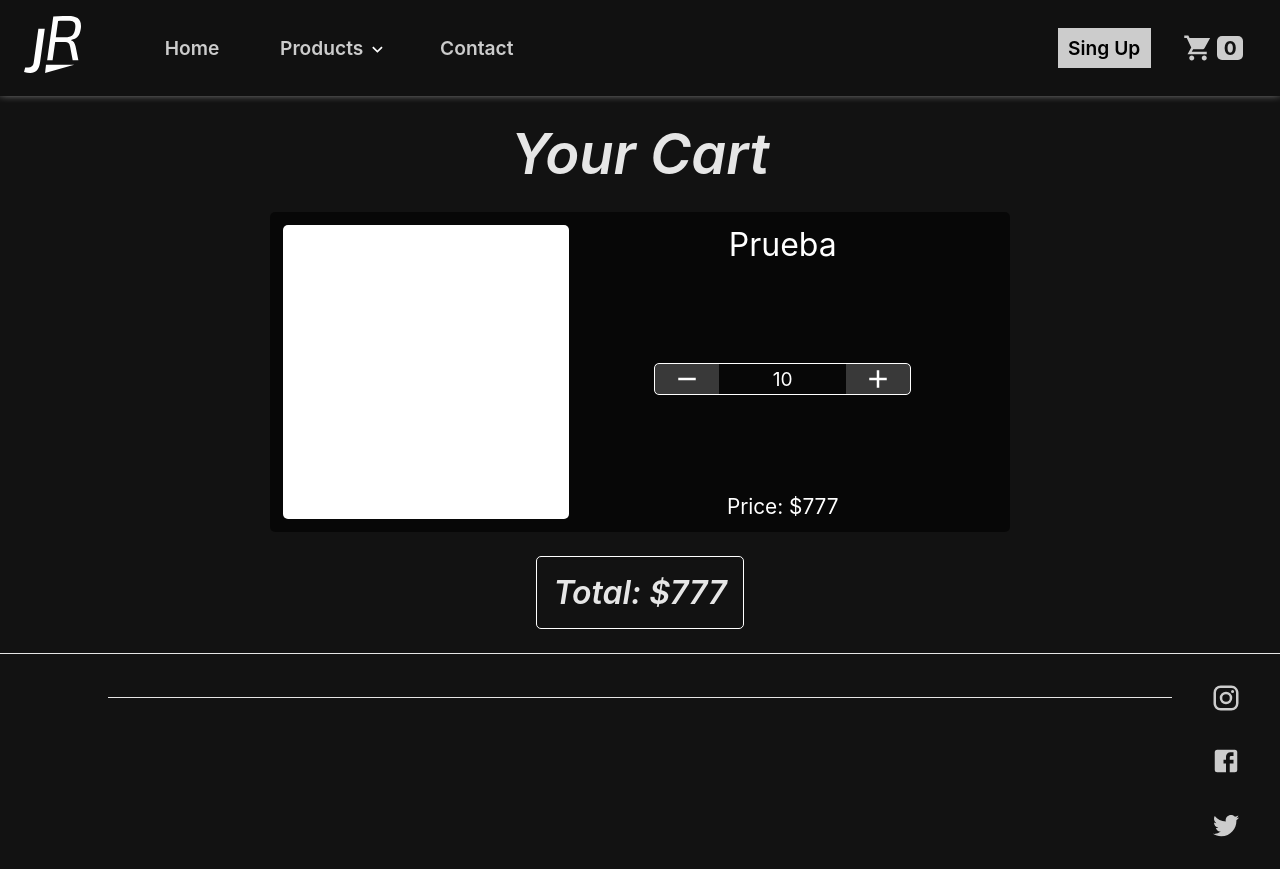
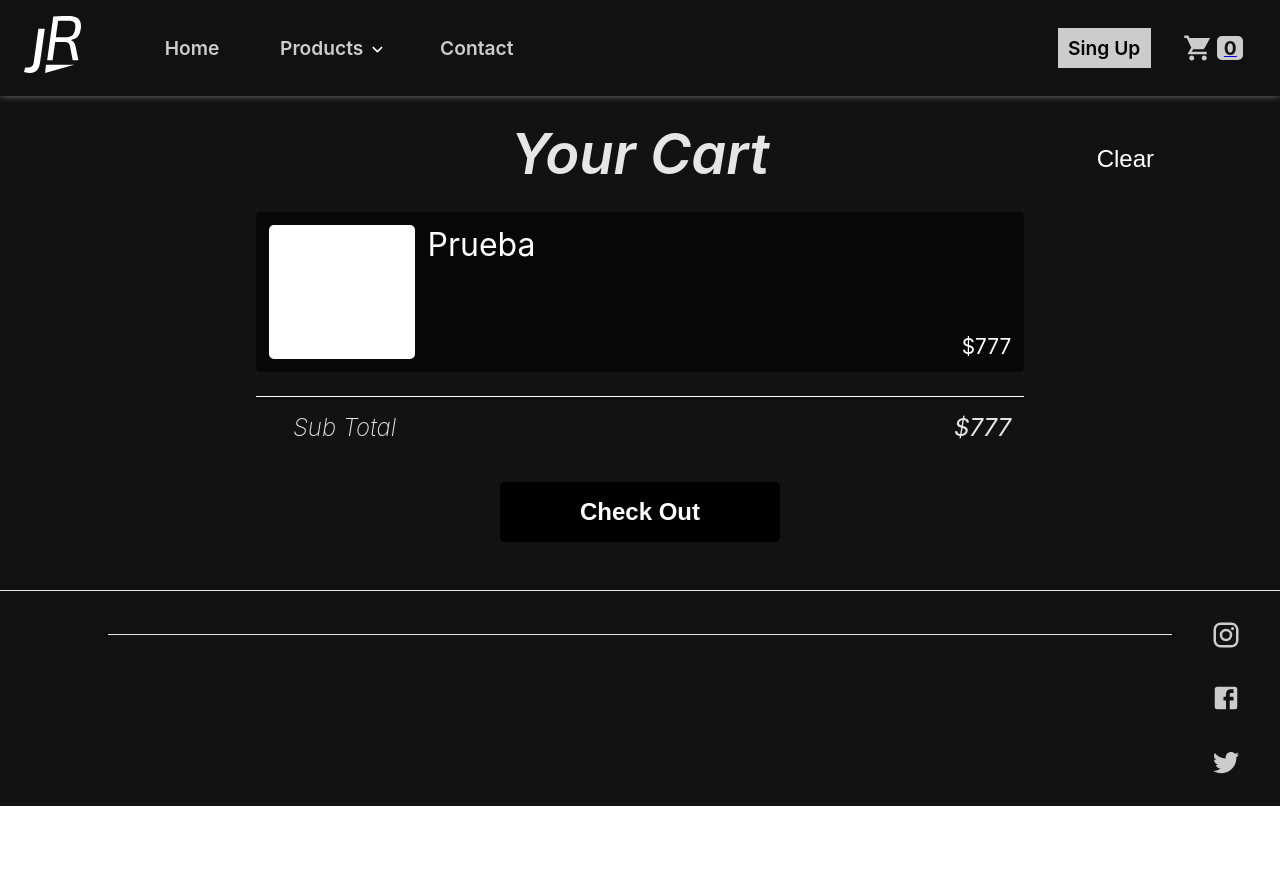
Before and after one commit to J-ln/ch-rj-app, a React (Create React App) app: page /cart in a window 1280 px wide. After the commit the page ends 806 px from the top, so only its background shows below. Built offline with nearby package versions, Linux system fonts and the light colour scheme.

Commit message:
fix-scss

```diff
--- a/src/components/Cart/CartContainer.js
+++ b/src/components/Cart/CartContainer.js
@@ -15,6 +15,7 @@ const CartContainer = () => {
     return (
         <CartContextProvider>
             <div className='CartContainer'>
+                <button className='CartClearButton'>Clear</button>
                 <div className='CartTitle'>Your Cart</div>
                 {/* {itemList.map(item => (
                     <CartItem
@@ -26,7 +27,8 @@ const CartContainer = () => {
                         quantity={item.quantity} />
                 ))} */}
                 <CartItem />
-                <div className='CartPrice'>Total: $777</div>
+                <div className='CartPriceContainer'>Sub Total <div className='CartPriceAmount'>$777</div></div>
+                <button className='CartBuyButton'>Check Out</button>
             </div>
         </CartContextProvider>
     )
--- a/src/components/Cart/CartContainer.scss
+++ b/src/components/Cart/CartContainer.scss
@@ -6,7 +6,22 @@
     display: flex;
     flex-direction: column;
     align-items: center;
+    position: relative;
     padding: 1.5rem;
+
+    .CartClearButton {
+        border: none;
+        border-radius: 5px;
+        color: white;
+        font-weight: 200;
+        text-align: center;
+        font-size: 1.5rem;
+        background-color: hsla(0deg, 0%, 0%, 0);
+        cursor: pointer;
+        position: absolute;
+        right: 7.5rem;
+        top: 3rem;
+    }
 
     .CartTitle {
         color: hsl(0deg, 0%, 90%);
@@ -15,14 +30,35 @@
         font-weight: 600;
     }
 
-    .CartPrice {
+    .CartPriceContainer {
         color: hsl(0deg, 0%, 90%);
-        font-size: 2rem;
+        font-size: 1.5rem;
         font-style: italic;
+        width: 60vw;
+        font-weight: 200;
+        text-align: center;
+        border-top: 1px solid white;
+        padding: 1rem 0.8rem;
+        display: flex;
+        flex-direction: row;
+        padding-left: 3%;
+        justify-content: space-between;
+
+        .CartPriceAmount {
+            font-weight: 400;
+        }
+    }
+
+    .CartBuyButton {
+        border: none;
+        margin: 1.5rem 0;
+        border-radius: 5px;
+        padding: 1rem 5rem;
+        color: white;
         font-weight: 600;
         text-align: center;
-        border: 1px solid white;
-        border-radius: 5px;
-        padding: 1rem;
+        font-size: 1.5rem;
+        background-color: hsl(0, 0%, 0%);
+        cursor: pointer;
     }
 }
--- a/src/components/CartItem/CartItem.js
+++ b/src/components/CartItem/CartItem.js
@@ -1,29 +1,13 @@
 import React from 'react';
 import "./CartItem.scss";
-import AddIcon from "@material-ui/icons/Add";
-import RemoveIcon from "@material-ui/icons/Remove";
 
 const CartItem = () => {
-    function IncItem() {
-        if (items < stock) {
-            setItems((items += 1));
-        }
-    }
-    function DecItem() {
-        if (items > 0) {
-            setItems((items -= 1));
-        }
-    }
     return (
         <div className='CartItemContainer'>
             <div className='CartItemImage'></div>
             <div className='CartItemInfo'>
                 <div className='CartItemName'>Prueba</div>
-                <div className='CartItemQuantity'>
-                    <RemoveIcon onClick={DecItem} className="QuantityDec" />
-                    10
-                    <AddIcon onClick={IncItem} className="QuantityInc" /></div>
-                <div className='CartItemPrice'>Price: $777</div>
+                <div className='CartItemPrice'>$777</div>
             </div>
         </div>
     )
--- a/src/components/CartItem/CartItem.scss
+++ b/src/components/CartItem/CartItem.scss
@@ -1,7 +1,7 @@
 .CartItemContainer {
     display: flex;
-    width: 60%;
-    height: 20rem;
+    width: 60vw;
+    height: 10rem;
     margin: 1.5rem;
     padding: 0.8rem;
     background-color: hsla(0deg, 0%, 0%, 0.6);
@@ -13,21 +13,22 @@
     .CartItemImage {
         background-color: white;
         height: 100%;
-        width: 40%;
+        width: 20%;
         border-radius: 5px;
     }
 
     .CartItemInfo {
-        width: 60%;
+        width: 80%;
         height: 100%;
+        margin-left: 0.8rem;
         display: flex;
         flex-direction: column;
         justify-content: space-between;
-        align-items: center;
         color: white;
 
         .CartItemName {
             font-size: 2rem;
+            align-self: flex-start;
         }
 
         .CartItemQuantity {
@@ -57,6 +58,7 @@
 
         .CartItemPrice {
             font-size: 1.3rem;
+            align-self: flex-end;
         }
     }
 }
--- a/src/components/ItemCount/ItemCount.scss
+++ b/src/components/ItemCount/ItemCount.scss
@@ -1,19 +1,22 @@
 .ItemCountContainer {
-    background: hsl(0, 0, 80);
+    background: hsl(0deg, 0%, 80%);
     border-top: 0.2rem solid black;
     display: flex;
     flex-direction: column;
     padding: 0 1rem 1rem;
+
     .ItemCount {
-        background: hsl(0, 0, 80);
+        background: hsl(0deg, 0%, 80%);
         display: flex;
         flex-direction: column;
         align-items: center;
+
         .ItemCountText {
             font-weight: 600;
             font-size: 1.1rem;
             padding: 1rem;
         }
+
         .ItemCounter {
             width: 100%;
             height: auto;
@@ -21,24 +24,27 @@
             flex-direction: row;
             align-items: center;
             justify-content: space-between;
-            background: hsla(0, 0%, 85%, 1);
+            background: hsla(0deg, 0%, 85%, 1);
             border: 1px solid black;
             font-size: 1.5rem;
+
             .ItemDec,
             .ItemInc {
-                color: hsla(0, 0%, 85%, 1);
+                color: hsla(0deg, 0%, 85%, 1);
                 padding: 0 0.8rem;
                 font-size: 3.5rem;
 
                 height: 100%;
-                background: hsla(0, 0%, 7%, 0.6);
+                background: hsla(0deg, 0%, 7%, 0.6);
                 cursor: pointer;
+
                 &:active {
-                    box-shadow: inset 0.1rem 0.1rem 0.4rem hsla(0, 0%, 7%, 0.8),
-                        inset -0.1rem -0.1rem 0.4rem hsla(0, 0%, 85%, 0.8);
+                    box-shadow: inset 0.1rem 0.1rem 0.4rem hsla(0deg, 0%, 7%, 0.8),
+                        inset -0.1rem -0.1rem 0.4rem hsla(0deg, 0%, 85%, 0.8);
                 }
             }
         }
+
         .AddToCartBtn {
             display: inline-block;
             padding: 0.2rem 1.5rem;
@@ -48,18 +54,20 @@
             margin-top: 1rem;
             font-size: 2rem;
             cursor: pointer;
-            background: hsla(0, 0%, 80%, 0.2);
-            border: 0.1rem solid hsla(0, 0%, 7%, 1);
+            background: hsla(0deg, 0%, 80%, 0.2);
+            border: 0.1rem solid hsla(0deg, 0%, 7%, 1);
+
             &:hover {
-                background: hsla(0, 0%, 7%, 0.9);
-                color: hsla(0, 0%, 80%, 1);
+                background: hsla(0deg, 0%, 7%, 0.9);
+                color: hsla(0deg, 0%, 80%, 1);
                 // border: 0.1rem solid hsla(0, 0%, 80%, 1);
             }
+
             &:active {
-                background: hsla(0, 0%, 7%, 0.9);
-                color: hsla(0, 0%, 80%, 1);
-                box-shadow: inset 0.2rem 0.2rem 0.4rem hsla(0, 0%, 0%, 1),
-                    inset -0.1rem -0.1rem 0.4rem hsla(0, 0%, 85%, 0.6);
+                background: hsla(0deg, 0%, 7%, 0.9);
+                color: hsla(0deg, 0%, 80%, 1);
+                box-shadow: inset 0.2rem 0.2rem 0.4rem hsla(0deg, 0%, 0%, 1),
+                    inset -0.1rem -0.1rem 0.4rem hsla(0deg, 0%, 85%, 0.6);
             }
         }
     }
--- a/src/components/ItemListContainer/ItemListContainer.scss
+++ b/src/components/ItemListContainer/ItemListContainer.scss
@@ -5,10 +5,11 @@
     width: 100%;
     height: auto;
     padding: 1.5rem 6.75rem;
+
     .ItemTitle {
         padding: 1.5rem 0;
         display: inline-block;
-        color: hsl(0, 0, 90);
+        color: hsl(0deg, 0%, 90%);
         font-size: 4.5rem;
         font-style: italic;
         font-weight: 600;
--- a/src/components/NavBar/NavBar.js
+++ b/src/components/NavBar/NavBar.js
@@ -23,7 +23,8 @@ const Navbar = () => {
 
             <div className="NavUserArea">
                 <div className="NavSing">Sing Up</div>
-                <CartWidget count="0" />
+                <NavLink to={"/cart"}><CartWidget count="0" /></NavLink>
+
             </div>
         </nav>
     );
--- a/src/components/NavBar/NavElements/Dropdown.scss
+++ b/src/components/NavBar/NavElements/Dropdown.scss
@@ -5,12 +5,13 @@
     display: flex;
     z-index: 1600;
     flex-direction: column;
-    border: 1px solid hsl(0, 0, 90);
+    border: 1px solid hsl(0deg, 0%, 90%);
     transform-origin: top left;
     transition: all 0.5s;
     transform: translateY(100%);
     bottom: 0;
-    background: hsl(0, 0, 7);
+    background: hsl(0deg, 0%, 7%);
+
     .DropdownLinks {
         color: white;
         padding: 1rem;
```
